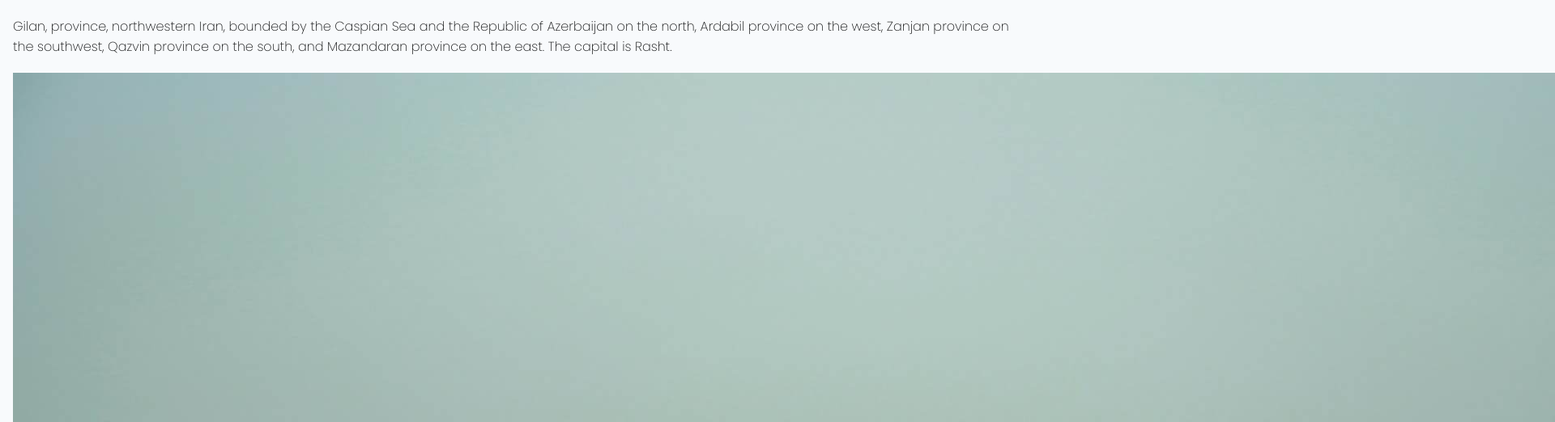
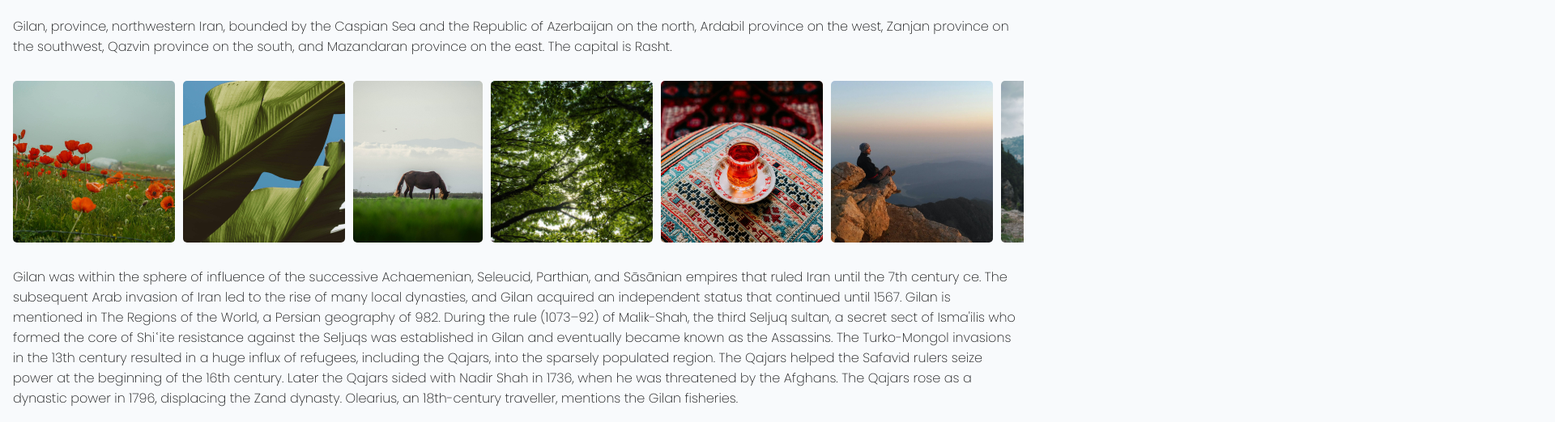
Before and after one commit to alirezashafii/vanillajs-spa, a plain HTML site: page index.html in a window 1280 px wide. Shown: the part 745-1267 px from the top of the page at 81% size, 1920 px wide, since content can reach past the window. Drawn offline with nearby package versions, Linux system fonts and the light colour scheme.

Commit message:
horizontal Scrolling Section styled

```diff
--- a/styles/style.scss
+++ b/styles/style.scss
@@ -13,8 +13,8 @@ html {
   scroll-behavior: smooth;
 }
 
-$primary-color: #FACC15;
-$secondary-color: #A3E635;
+$primary-color: #facc15;
+$secondary-color: #a3e635;
 $main-white: #f8fafc;
 $main-black: #121314;
 $dm-color: #111827;
@@ -132,6 +132,41 @@ main {
       font-weight: 200;
     }
 
+    .scroll {
+      position: relative;
+      display: flex;
+      flex-direction: row;
+      flex-wrap: nowrap;
+      align-items: center;
+      column-gap: 10px;
+      width: 100%;
+      height: auto;
+      padding: 1rem 0;
+      // margin: 2.5rem 0;
+      cursor: default;
+      // overflow: scroll hidden;
+      overflow-x: scroll;
+      scroll-snap-type: x mandatory;
+      scroll-padding: 0px 1.25rem;
+      scrollbar-width: none;
+
+      &::-webkit-scrollbar {
+        display: none;
+      }
+
+      &.active {
+        cursor: grab;
+        cursor: -webkit-grab;
+      }
+
+      img {
+        width: 200px;
+        height: 200px;
+        object-fit: cover;
+        border-radius: 5px;
+      }
+    }
+
     div {
       width: 100%;
       padding: 0 0 20px 0;
@@ -164,7 +199,7 @@ main {
 
       .cta-btn span {
         position: relative;
-        font-family: sans-serif;
+        font-family: "Poppins", sans-serif;
         font-size: 16px;
         font-weight: 400;
         letter-spacing: 0.05em;
@@ -205,10 +240,15 @@ footer {
   height: 20px;
   display: grid;
   place-content: center;
-  background: linear-gradient(37deg, transparent, $secondary-color, transparent);
+  background: linear-gradient(
+    37deg,
+    transparent,
+    $secondary-color,
+    transparent
+  );
 
   h4 a {
     font-size: 14px;
-    color: $main-white;
+    color: $main-black;
   }
 }
```
Also changed, not shown: styles/style.css, 1 other file.
